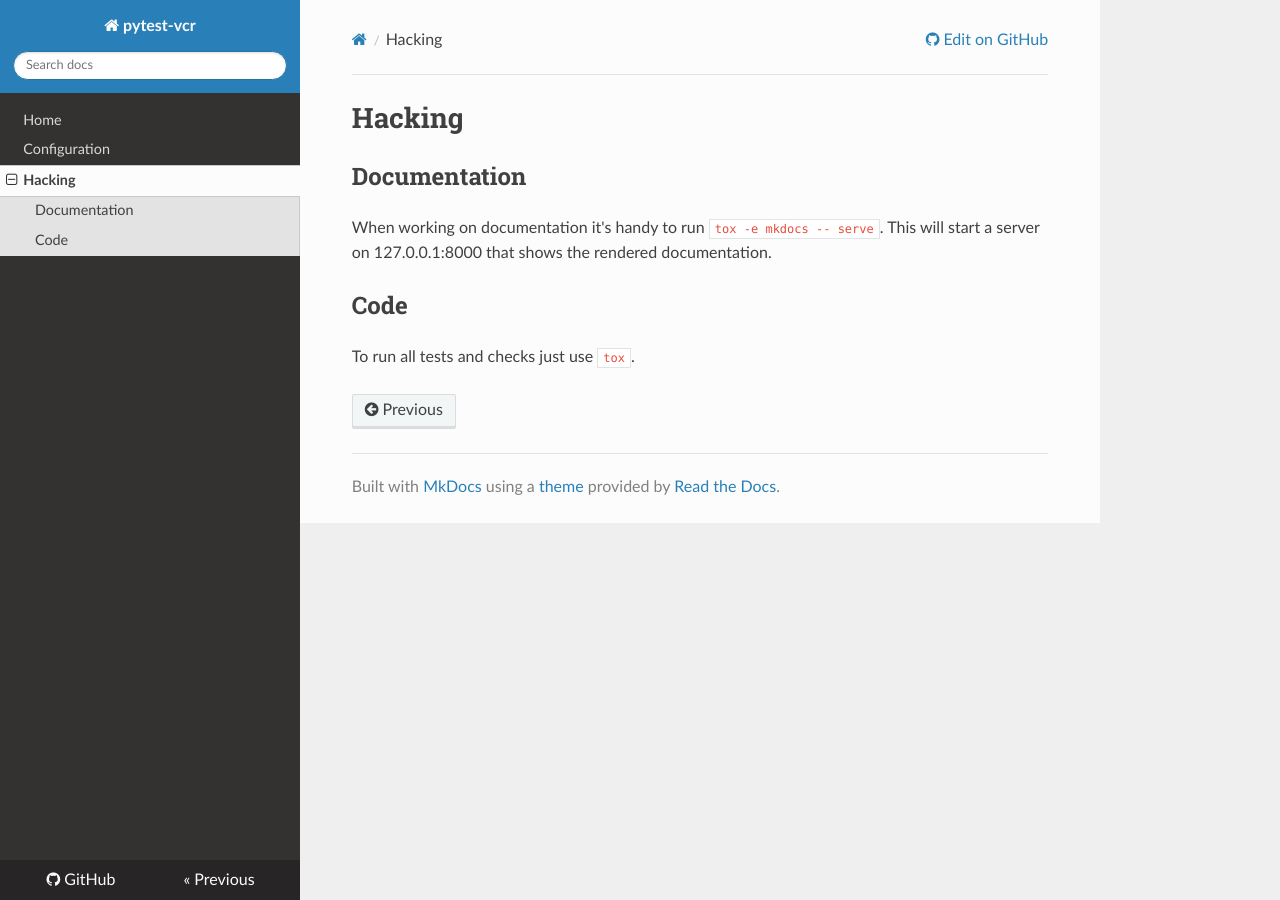
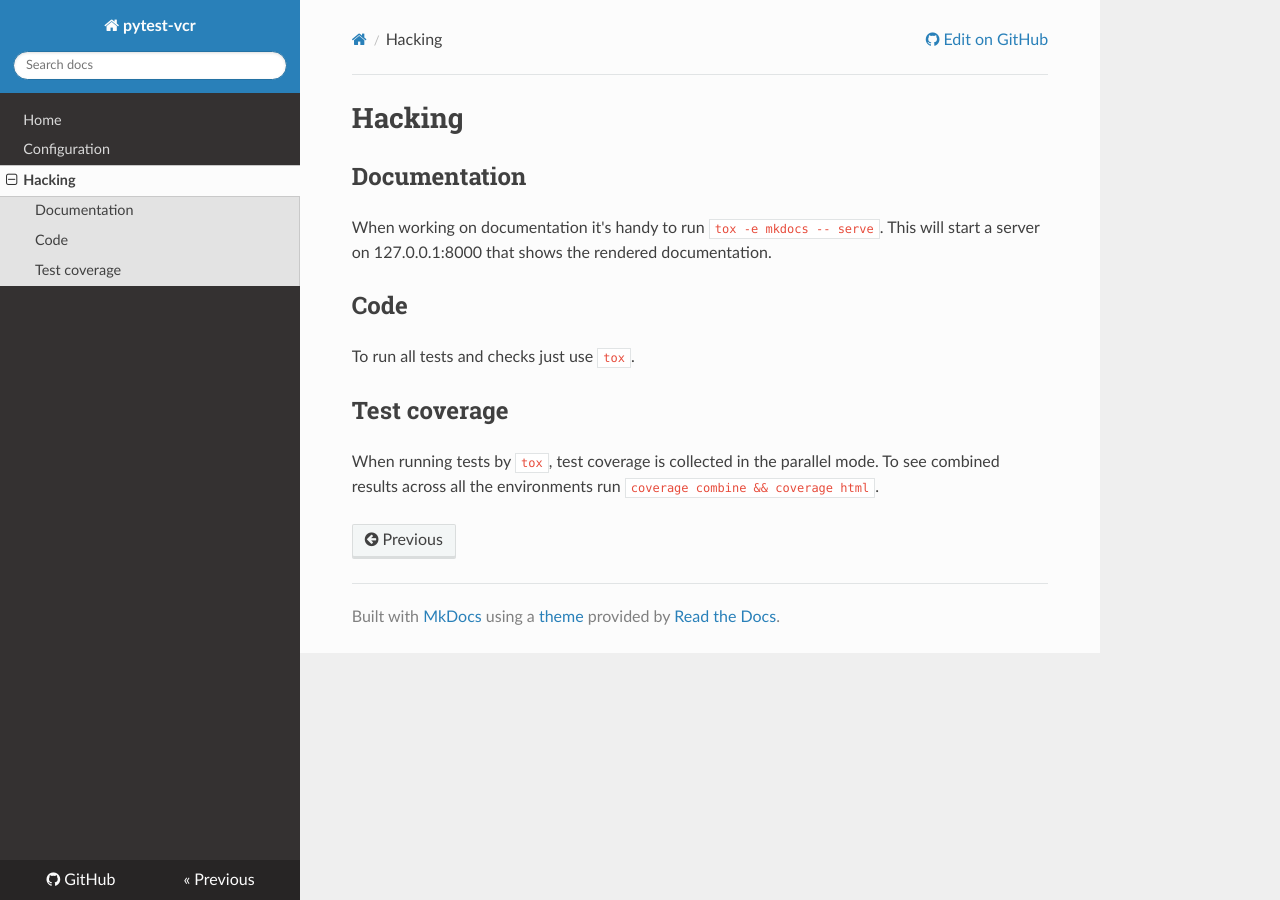
Before and after one commit to ktosiek/pytest-vcr, an MkDocs documentation site: the page built from docs/hacking.md, in a window 1280 px wide. Built offline with MkDocs 1.6.1, drawn with Linux system fonts in a browser that asks for light colours; nearby versions of some CDN libraries; old or Windows-style settings are respelled for this version of MkDocs.

Commit message:
Measure test coverage

```diff
--- a/docs/hacking.md
+++ b/docs/hacking.md
@@ -6,3 +6,7 @@ This will start a server on 127.0.0.1:8000 that shows the rendered documentation
 
 ## Code
 To run all tests and checks just use `tox`.
+
+## Test coverage
+When running tests by `tox`, test coverage is collected in the parallel mode.
+To see combined results across all the environments run `coverage combine && coverage html`.
```
Also changed, not shown: 2 other files.
